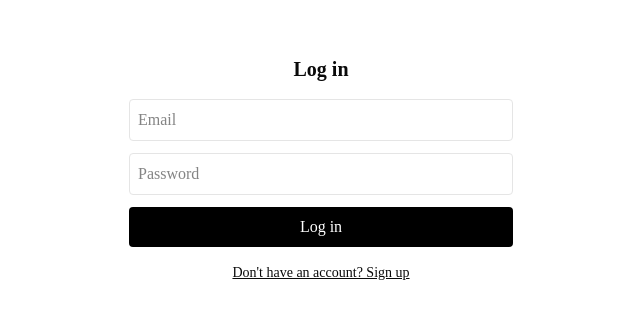
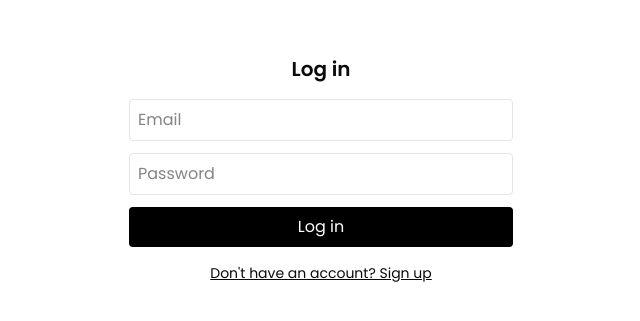
Before and after one commit to maryam-Finance-app/finance-dashboard, a Next.js app: page /auth in a window 1280 px wide. Shown: the part 231-552 px from the top of the page, without its empty margins (319-959 px from the left). Built offline with nearby package versions, Linux system fonts and the light colour scheme; no server answers.

Commit message:
use poppins font for app

```diff
--- a/app/layout.tsx
+++ b/app/layout.tsx
@@ -1,15 +1,20 @@
 import type { Metadata } from "next";
-import { Geist, Geist_Mono } from "next/font/google";
+import { Poppins } from "next/font/google";
 import "./globals.css";
 
-const geistSans = Geist({
-  variable: "--font-geist-sans",
+const poppins = Poppins({
   subsets: ["latin"],
-});
-
-const geistMono = Geist_Mono({
-  variable: "--font-geist-mono",
-  subsets: ["latin"],
+  weight: [
+    "100",
+    "200",
+    "300",
+    "400",
+    "500",
+    "600",
+    "700",
+    "800",
+    "900",
+  ],
 });
 
 export const metadata: Metadata = {
@@ -21,7 +26,7 @@ export default function RootLayout({ children }: LayoutProps<"/">) {
   return (
     <html
       lang="en"
-      className={`${geistSans.variable} ${geistMono.variable} h-full antialiased`}
+      className={`${poppins.className} h-full antialiased`}
     >
       <body className="min-h-full flex flex-col">{children}</body>
     </html>
```
